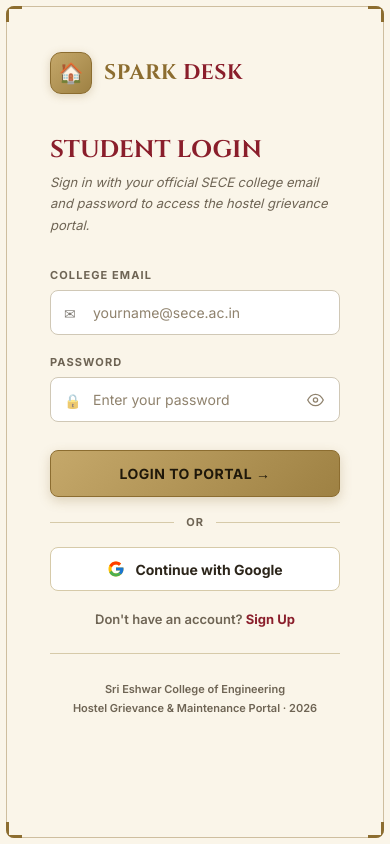
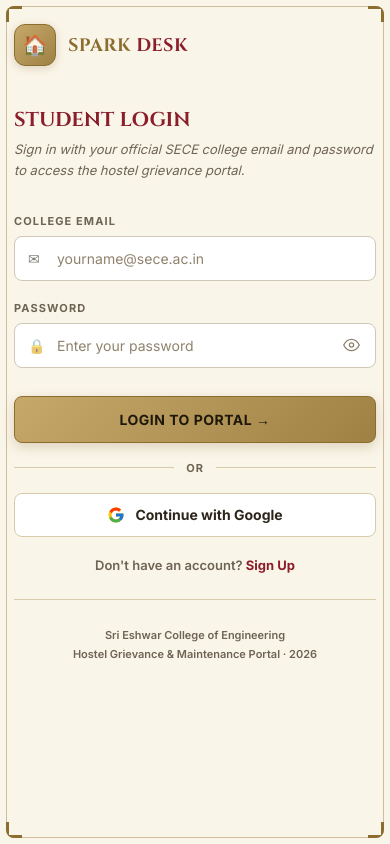
Before and after one commit to Ragul-20/Spark_desk, a Flask app: page / in a window 390 px wide. Run offline with Flask 3, Linux system fonts and the light colour scheme.

Commit message:
Enhance mobile responsiveness in login template

```diff
--- a/templates/login.html
+++ b/templates/login.html
@@ -274,6 +274,23 @@
       .left-overlay .head-text p { display: none; }
       .brand { margin-bottom: 24px; }
       .right-content { padding: 36px 40px; }
+    }
+
+    /* ===== MOBILE RESPONSIVE ===== */
+    @media (max-width: 860px) {
+      body { height: auto; min-height: 100vh; overflow: auto; }
+      .right { height: auto; min-height: 100vh; }
+      .right-scroll-container { height: auto; min-height: 100vh; }
+    }
+    @media (max-width: 640px) {
+      .right-content { padding: 32px 20px; }
+      .brand-name { font-size: 18px; }
+      .form-head h2 { font-size: 20px; }
+      .row { flex-direction: column; gap: 0; }
+    }
+    @media (max-width: 400px) {
+      .right-content { padding: 24px 14px; }
+      .top-logo img { height: 32px; }
     }
   </style>
 </head>
```
